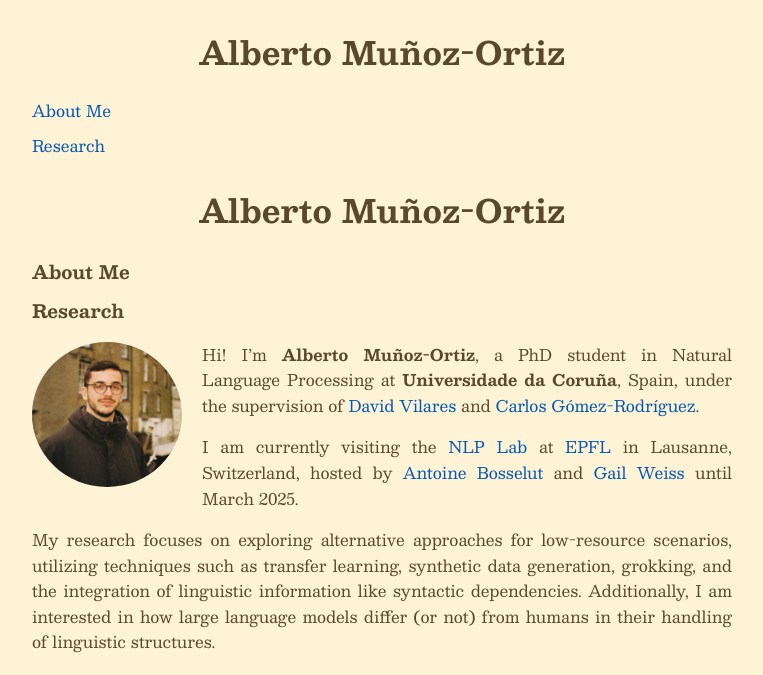
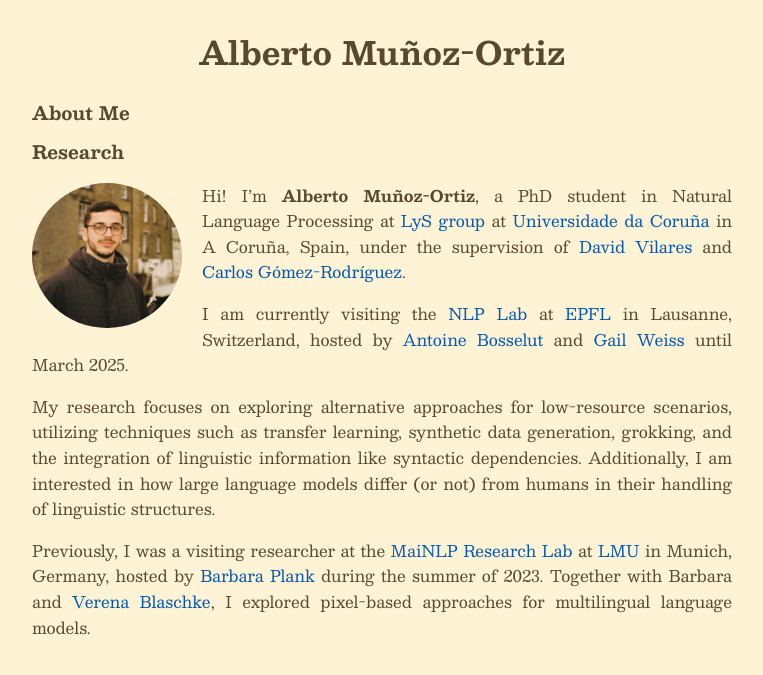
Before and after one commit to amunozo/amunozo.github.io, a Jekyll site: the page built from index.md, in a window 1280 px wide. Shown: the top 675 px of the page, without its empty margins (258-1021 px from the left). Built offline with Jekyll 4.4.1, drawn with Linux system fonts in a browser that asks for light colours.

Commit message:
changes in udc

```diff
--- a/_includes/header.html
+++ b/_includes/header.html
@@ -1,10 +1,9 @@
 <nav>
-  <!-- Name in the header -->
   <h2>Alberto Muñoz-Ortiz</h2>
 
   <ul>
     {% for item in site.data.navigation.main %}
-      <li><a href="{{ item.link | relative_url }}">{{ item.name }}</a></li>
+      <li><a href="{{ item.link | relative_url }}" class="nav-link">{{ item.name }}</a></li>
     {% endfor %}
   </ul>
 </nav>
--- a/_layouts/default.html
+++ b/_layouts/default.html
@@ -7,28 +7,12 @@
   <link rel="stylesheet" href="{{ '/assets/css/style.css' | relative_url }}">
 </head>
 <body>
-  <!-- Include Header -->
   {% include header.html %}
 
-  <!-- Navigation Section -->
-  <nav>
-    <!-- Name in the header (as an h2 element) -->
-    <h2>Alberto Muñoz-Ortiz</h2>
-
-    <!-- Navigation links styled as h4 elements -->
-    <ul>
-      {% for item in site.data.navigation.main %}
-        <li><a href="{{ item.link | relative_url }}" class="nav-link">{{ item.name }}</a></li>
-      {% endfor %}
-    </ul>
-  </nav>
-
-  <!-- Main Content -->
   <div class="content">
     {{ content }}
   </div>
 
-  <!-- Include Footer -->
   {% include footer.html %}
 </body>
 </html>
--- a/index.md
+++ b/index.md
@@ -8,7 +8,7 @@
   <img src="./image.png" alt="My Picture" style="border-radius: 50%; width: 150px; height: auto;" />
 </div>
 
-Hi! I’m **Alberto Muñoz-Ortiz**, a PhD student in Natural Language Processing at **Universidade da Coruña**, Spain, under the supervision of [David Vilares](http://www.grupolys.org/~david.vilares/) and [Carlos Gómez-Rodríguez](http://www.grupolys.org/~cgomezr/).
+Hi! I’m **Alberto Muñoz-Ortiz**, a PhD student in Natural Language Processing at [LyS group](https://www.grupolys.org/) at [Universidade da Coruña](https://www.udc.es/) in A Coruña, Spain, under the supervision of [David Vilares](http://www.grupolys.org/~david.vilares/) and [Carlos Gómez-Rodríguez](http://www.grupolys.org/~cgomezr/).
 
 I am currently visiting the [NLP Lab](https://nlp.epfl.ch/) at [EPFL](https://www.epfl.ch/schools/ic/) in Lausanne, Switzerland, hosted by [Antoine Bosselut](https://atcbosselut.github.io/) and [Gail Weiss](https://gailweiss.github.io/) until March 2025.
 
```
